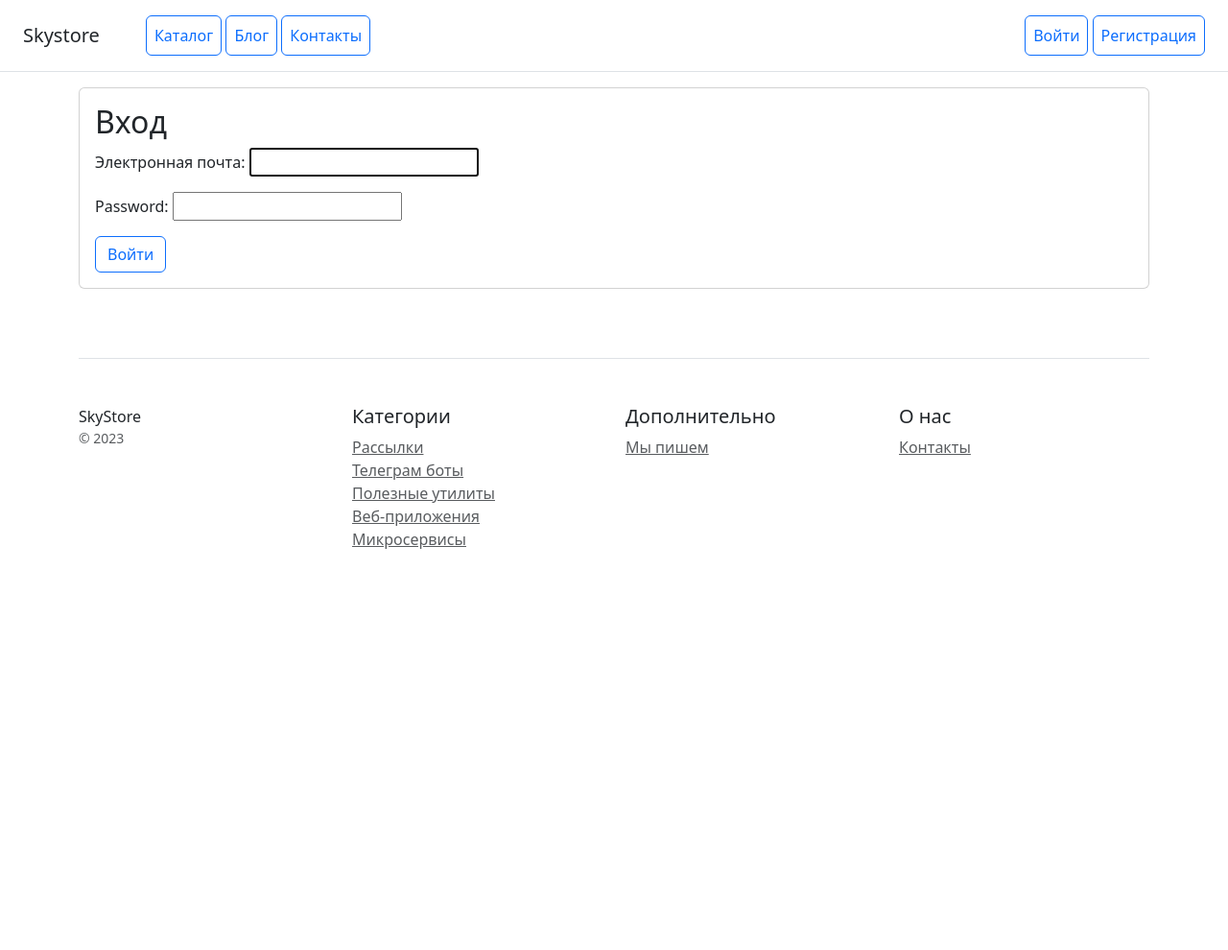
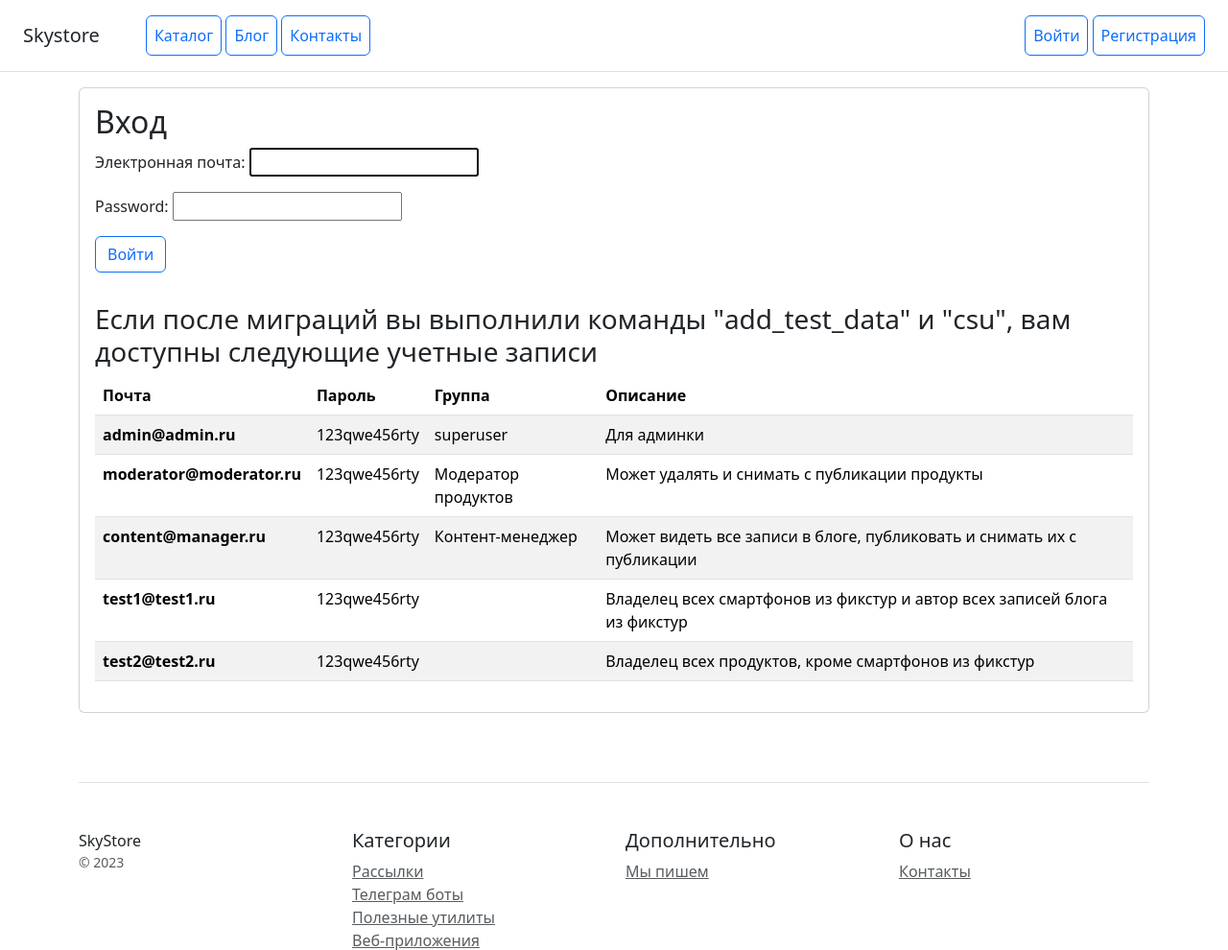
Before and after one commit to kirillbarkhatov/online_store_2, a Django app: page /user/login/ in a window 1280 px wide. Shown: the top 990 px of the page at 96% size. Before the commit the page ends 572 px from the top, so only its background shows below. Run offline with Django 5.2, Linux system fonts and the light colour scheme; some libraries are stand-ins or nearby versions.

Commit message:
Доп задание реализовано

```diff
--- a/blog/urls.py
+++ b/blog/urls.py
@@ -11,6 +11,7 @@ app_name = BlogConfig.name
 urlpatterns = [
     path("", views.BlogEntryListView.as_view(), name="blogentry_list"),
     path("all-entries", views.AllBlogEntryListView.as_view(), name="all_blogentry_list"),
+    path("my-entries", views.MyBlogEntryListView.as_view(), name="my_blogentry_list"),
     # path("contacts/", views.ContactsView.as_view(), name="contacts"),
     path("<int:pk>", views.BlogEntryDetailView.as_view(), name="blogentry_detail"),
     path("create", views.BlogEntryCreateView.as_view(), name="blogentry_create"),
@@ -23,6 +24,9 @@ urlpatterns = [
     path(
         "<int:pk>/unpublish", views.BlogEntryUnpublishView.as_view(), name="blogentry_unpublish"
     ),
+    path(
+        "<int:pk>/publish", views.BlogEntryPublishView.as_view(), name="blogentry_publish"
+    ),
     path("send-email/", views.SendEmailView.as_view(), name="send_email"),
 ]
 if settings.DEBUG:
--- a/users/templates/registration/login.html
+++ b/users/templates/registration/login.html
@@ -22,6 +22,64 @@
 
 
                 </div>
+                <div class="card-body">
+
+                    <h3>Если после миграций вы выполнили команды "add_test_data" и "csu", вам доступны следующие учетные записи</h3>
+                    <table class="table table-striped">
+                        <thead>
+                        <tr>
+
+                            <th>Почта</th>
+                            <th>Пароль</th>
+                            <th>Группа</th>
+                            <th>Описание</th>
+                        </tr>
+                        </thead>
+
+                        <tbody>
+
+
+                        <tr>
+                            <th>admin@admin.ru</th>
+                            <td>123qwe456rty</td>
+                            <td>superuser</td>
+                            <td>Для админки</td>
+                        </tr>
+
+                        <tr>
+                            <th>moderator@moderator.ru</th>
+                            <td>123qwe456rty</td>
+                            <td>Модератор продуктов</td>
+                            <td>Может удалять и снимать с публикации продукты</td>
+                        </tr>
+
+                        <tr>
+                            <th>content@manager.ru</th>
+                            <td>123qwe456rty</td>
+                            <td>Контент-менеджер</td>
+                            <td>Может видеть все записи в блоге, публиковать и снимать их с публикации</td>
+                        </tr>
+
+                        <tr>
+                            <th>test1@test1.ru</th>
+                            <td>123qwe456rty</td>
+                            <td></td>
+                            <td>Владелец всех смартфонов из фикстур и автор всех записей блога из фикстур</td>
+                        </tr>
+
+                        <tr>
+                            <th>test2@test2.ru</th>
+                            <td>123qwe456rty</td>
+                            <td></td>
+                            <td>Владелец всех продуктов, кроме смартфонов из фикстур</td>
+                        </tr>
+
+
+                        </tbody>
+
+                    </table>
+
+                </div>
             </div>
         </div>
 
```
Also changed, not shown: blog/templates/blog/blogentry_list.html (+23 -7 lines), blog/views.py (+56 -13 lines), catalog/views.py (+9 -0 lines).
